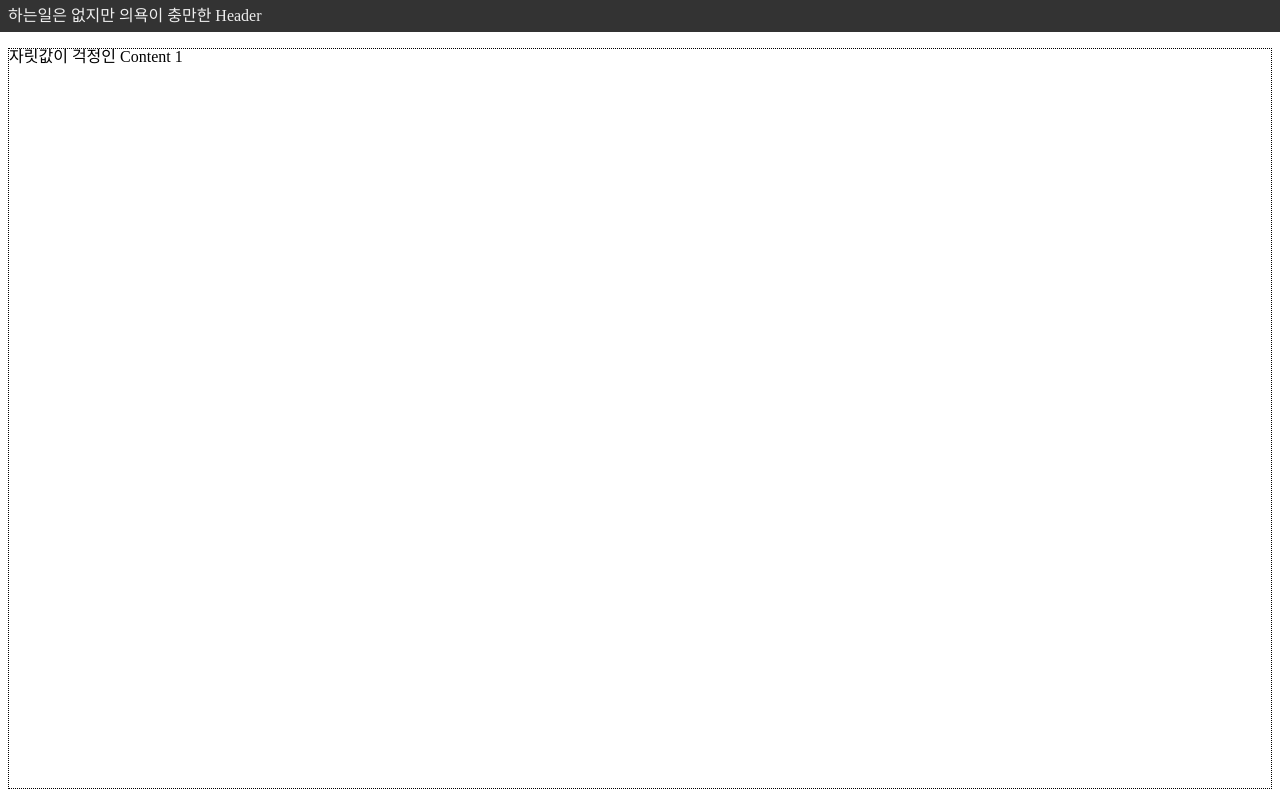
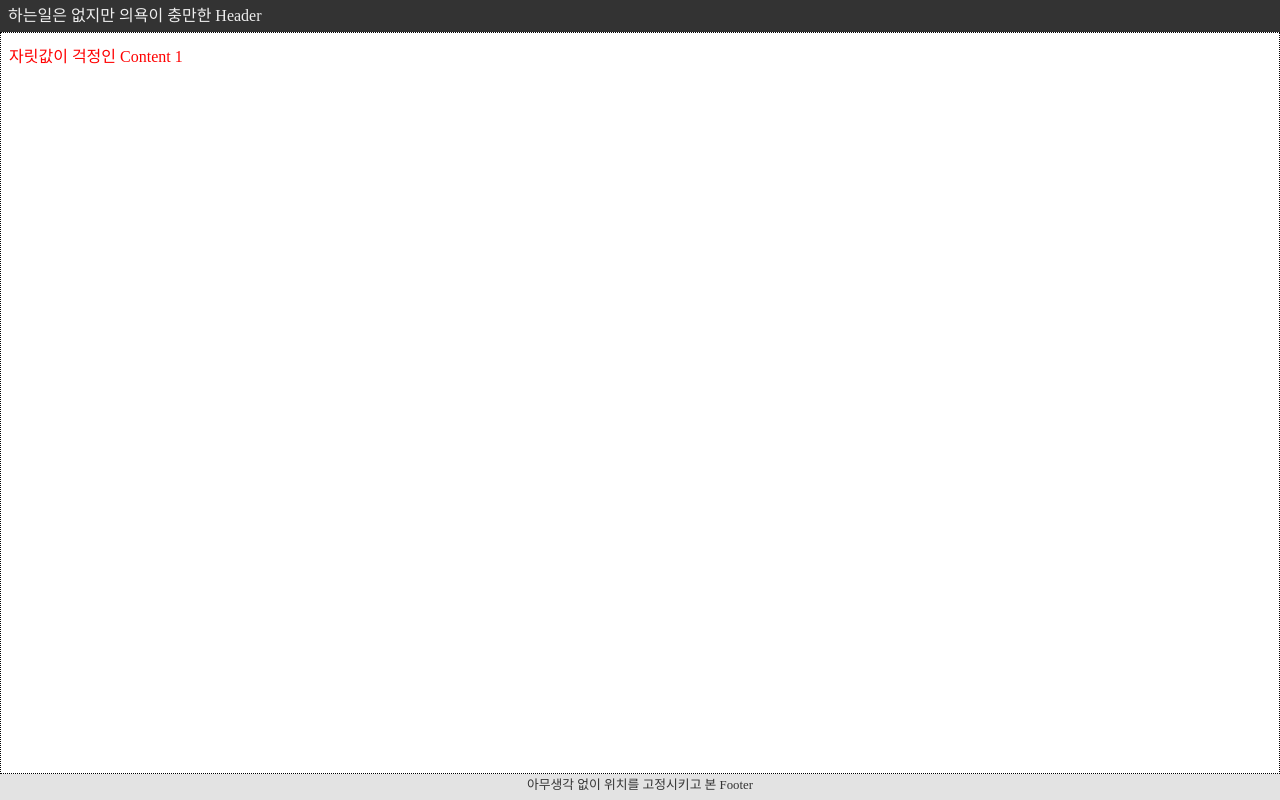
Before and after one commit to saintkim12/__bak__playground-react-202006, a React (Vite) app: page / in a window 1280 px wide. Built offline with nearby package versions, Linux system fonts and the light colour scheme.

Commit message:
elcontent 페이지화

```diff
--- a/src/App.jsx
+++ b/src/App.jsx
@@ -8,7 +8,7 @@ import _store from './store'
 const Wrap = styled.div`
   width: 100vw;
   height: 100vh;
-  overflow-y: auto;
+  overflow-y: hidden;
 `
 const store = createStore(_store)
 const Element = (
@@ -16,7 +16,9 @@ const Element = (
     <Wrap>
       <ElHeader/>
       <ElBody>
-        <ElContent>자릿값이 걱정인 Content 1</ElContent>
+        <ElContent>
+          <p style={{ color: 'red' }}>자릿값이 걱정인 Content 1</p>
+        </ElContent>
         <ElContent>사는게 걱정인 Content 2</ElContent>
         <ElContent>걱정없는 Content 3</ElContent>
       </ElBody>
--- a/src/components/ElBody.jsx
+++ b/src/components/ElBody.jsx
@@ -1,10 +1,12 @@
 import React from 'react'
 import styled from 'styled-components'
 
+const useHeader = true
+const useFooter = true
 const WrapBody = styled.div`
-  overflow-y: auto;
-  padding: 1rem 0.5rem;
-  min-height: calc(100vh - (0.5rem + 0.5rem + 1rem) - (0.3rem + 0.3rem + 1rem + (0.1rem)) - (1rem + 1rem));
+  overflow-y: scroll;
+  /* height: calc(100vh - (0.5rem + 0.5rem + 1rem) - (0.3rem + 0.3rem + 1rem + (0.1rem)) - (1rem + 1rem)); */
+  height: calc(100vh${useHeader ? ` - (0.3rem + 0.3rem + 1rem)` : ''}${useFooter ? ` - (1rem + 1rem)` : ''});
 `
 
 const Body = (props) => (
--- a/src/components/ElContent.jsx
+++ b/src/components/ElContent.jsx
@@ -1,9 +1,13 @@
 import React from 'react'
 import styled from 'styled-components'
 
+const useHeader = true
+const useFooter = true
 const WrapContent = styled.div`
   border: 1px dotted black;
-  height: calc(100vh - (0.5rem + 0.5rem + 1rem) - (0.3rem + 0.3rem + 1rem + (0.1rem)) - 2px);
+  /* height: calc(100vh - (0.5rem + 0.5rem + 1rem) - (0.3rem + 0.3rem + 1rem) - (1rem + 1rem) - 2px); */
+  height: calc(100vh - (0.5rem + 0.5rem + 1rem)${useHeader ? ` - (0.3rem + 0.3rem + 1rem)` : ''}${useFooter ? ` - (1rem + 1rem)` : ''} - 2px);
+  padding: 1rem 0.5rem;
   margin: 1rem 0;
   &:nth-of-type(1) {
     margin: 0 0 1rem 0;
```
